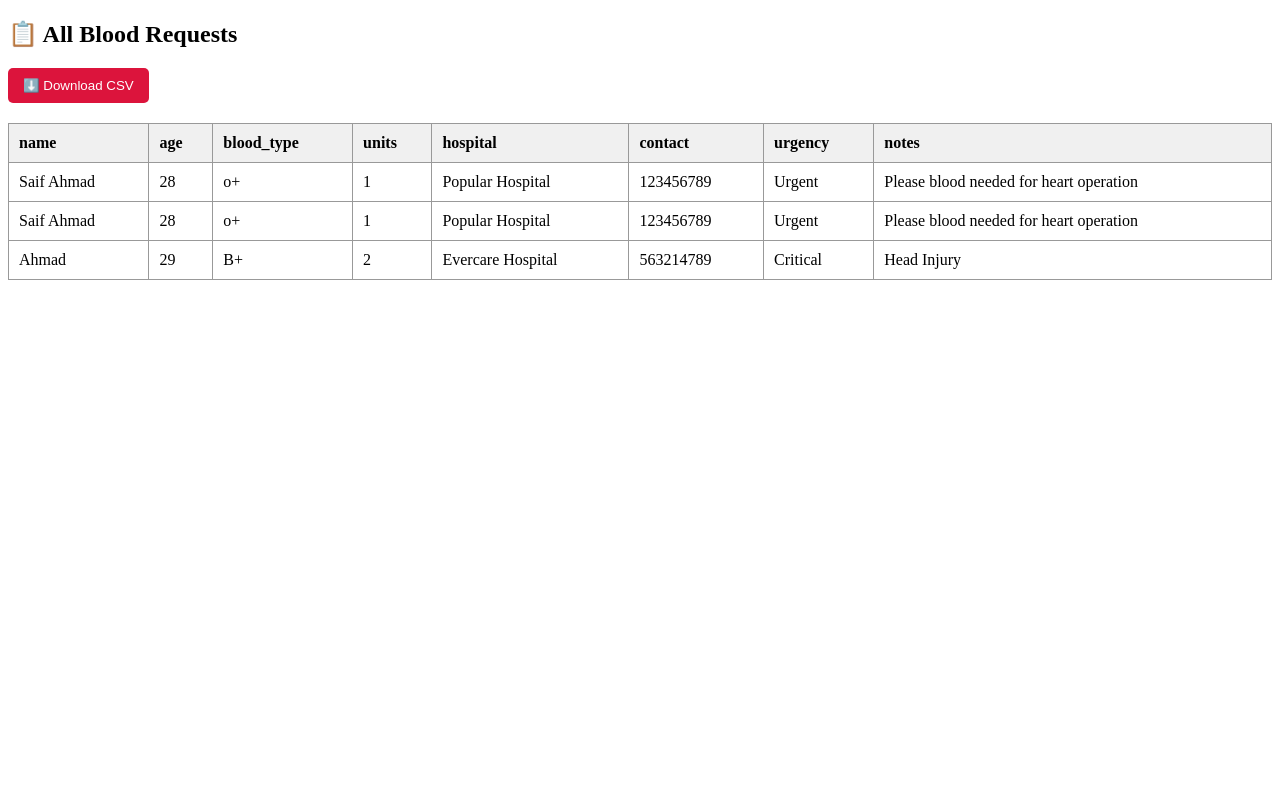
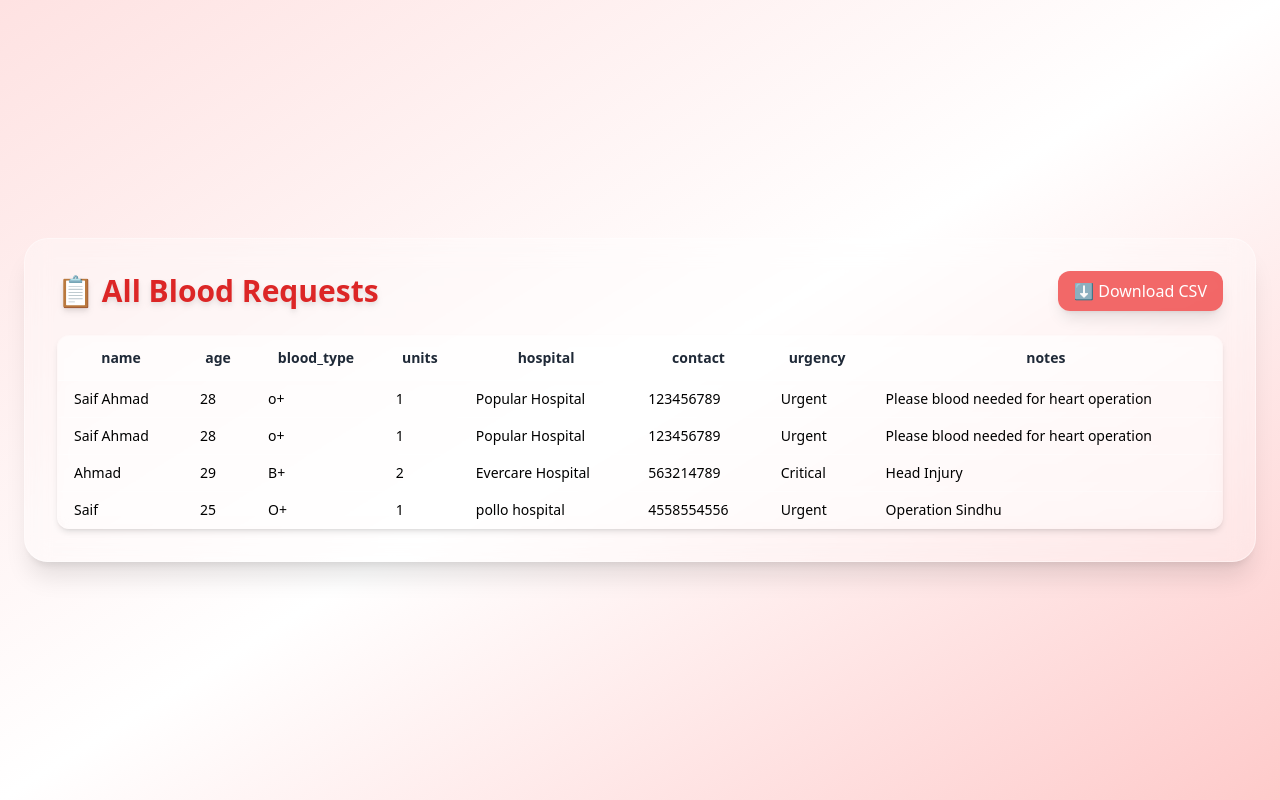
Before and after one commit to saifahmad6462/BS_Blood_request_form, a Flask app: page /requests in a window 1280 px wide. Run offline with Flask 3, Linux system fonts and the light colour scheme; some libraries are stand-ins or nearby versions.

Commit message:
new blood req form version 2.0

```diff
--- a/app.py
+++ b/app.py
@@ -30,7 +30,34 @@ def submit():
             writer.writerow(data.keys())
         writer.writerow(data.values())
 
-    return f"<h2>✅ Thank you {data['name']}. Request saved successfully!<br><a href='/requests'>View All Requests</a></h2>"
+    return f'''
+<!DOCTYPE html>
+<html lang="en">
+<head>
+  <meta charset="UTF-8">
+  <title>Thank You</title>
+  <script src="https://cdn.tailwindcss.com"></script>
+  <style>
+    @keyframes pulseText {{
+      0% {{ opacity: 0.3; transform: scale(1); }}
+      50% {{ opacity: 1; transform: scale(1.05); }}
+      100% {{ opacity: 0.3; transform: scale(1); }}
+    }}
+  </style>
+</head>
+<body class="bg-gradient-to-br from-red-100 via-white to-red-200 min-h-screen flex items-center justify-center">
+  <div class="backdrop-blur-md bg-white/30 border border-white/40 shadow-xl rounded-3xl px-10 py-14 text-center max-w-lg w-full">
+    <h1 class="text-3xl font-bold text-red-600 mb-4">✅ Thank You, {data['name']}!</h1>
+    <p class="text-lg text-gray-800 mb-6">Your blood request has been recorded.</p>
+    <p class="text-red-600 text-xl font-semibold animate-pulse" style="animation: pulseText 2s infinite;">🚑 Help is on the way...</p>
+    <div class="mt-8 flex justify-center gap-4">
+      <a href="/" class="bg-red-500 hover:bg-red-600 text-white px-6 py-2 rounded-xl transition transform hover:scale-105">New Request</a>
+      <a href="/requests" class="bg-white/60 text-red-600 border border-red-300 px-6 py-2 rounded-xl hover:bg-white/80 transition transform hover:scale-105">View All</a>
+    </div>
+  </div>
+</body>
+</html>
+'''
 
 @app.route('/requests')
 def show_requests():
@@ -52,5 +79,30 @@ def download_csv():
     else:
         return "<h3>No CSV file found to download.</h3>"
 
+@app.route('/delete_entry', methods=['POST'])
+def delete_entry():
+    name = request.form['del_name'].strip().lower()
+    contact = request.form['del_contact'].strip()
+
+    if not os.path.exists(CSV_FILE):
+        return "<h3>No data found.</h3>"
+
+    with open(CSV_FILE, 'r') as f:
+        reader = list(csv.reader(f))
+        headers = reader[0]
+        data = reader[1:]
+
+    updated_data = [row for row in data if not (row[0].strip().lower() == name and row[5].strip() == contact)]
+
+    if len(updated_data) == len(data):
+        return "<h3>❌ No matching entry found to delete.</h3><a href='/'>Back</a>"
+
+    with open(CSV_FILE, 'w', newline='') as f:
+        writer = csv.writer(f)
+        writer.writerow(headers)
+        writer.writerows(updated_data)
+
+    return f"<h3>✅ Entry for {name.title()} deleted successfully.<br><a href='/'>Back</a></h3>"
+
 if __name__ == '__main__':
     app.run(debug=True)
--- a/blood_requests.csv
+++ b/blood_requests.csv
@@ -2,3 +2,4 @@ name,age,blood_type,units,hospital,contact,urgency,notes
 Saif Ahmad,28,o+,1,Popular Hospital,123456789,Urgent,Please blood needed for heart operation
 Saif Ahmad,28,o+,1,Popular Hospital,123456789,Urgent,Please blood needed for heart operation
 Ahmad,29,B+,2,Evercare Hospital,563214789,Critical,Head Injury
+Saif,25,O+,1,pollo hospital,4558554556,Urgent,Operation Sindhu
--- a/templates/requests.html
+++ b/templates/requests.html
@@ -1,34 +1,39 @@
 <!DOCTYPE html>
-<html>
+<html lang="en">
 <head>
+  <meta charset="UTF-8" />
+  <meta name="viewport" content="width=device-width, initial-scale=1.0" />
   <title>All Blood Requests</title>
-    <style>
-        table { border-collapse: collapse; width: 100%; margin-top: 20px; }
-        th, td { border: 1px solid #999; padding: 10px; text-align: left; }
-        th { background: #f0f0f0; }
-        button { padding: 10px 15px; background: crimson; color: white; border: none; border-radius: 5px; cursor: pointer; }
-    </style>
+  <script src="https://cdn.tailwindcss.com"></script>
 </head>
-<body>
-    <h2>📋 All Blood Requests</h2>
-
-    <a href="/download" style="text-decoration:none;">
-        <button>⬇️ Download CSV</button>
-    </a>
-
-    <table>
+<body class="bg-gradient-to-br from-red-100 via-white to-red-200 min-h-screen p-6 flex items-center justify-center">
+  <div class="backdrop-blur-md bg-white/30 border border-white/40 shadow-xl rounded-3xl w-full max-w-7xl p-8 overflow-x-auto">
+    <div class="flex justify-between items-center mb-6">
+      <h1 class="text-3xl font-bold text-red-600 drop-shadow-md">📋 All Blood Requests</h1>
+      <a href="/download" class="bg-red-500/80 hover:bg-red-600 text-white px-4 py-2 rounded-xl shadow-lg backdrop-blur-md transition transform hover:scale-105 duration-200">⬇️ Download CSV</a>
+    </div>
+    {% if headers and data %}
+    <table class="min-w-full text-sm border border-white/40 rounded-xl overflow-hidden backdrop-blur-md bg-white/20 shadow-md">
+      <thead class="bg-white/40 text-gray-800 font-semibold">
         <tr>
           {% for head in headers %}
-                <th>{{ head }}</th>
+          <th class="px-4 py-3 border-b border-white/40">{{ head }}</th>
           {% endfor %}
         </tr>
+      </thead>
+      <tbody class="backdrop-blur-sm">
         {% for row in data %}
-            <tr>
+        <tr class="hover:bg-white/30 transform hover:scale-[1.015] transition duration-200 text-black">
           {% for col in row %}
-                    <td>{{ col }}</td>
+          <td class="px-4 py-2 border-b border-white/30">{{ col }}</td>
           {% endfor %}
         </tr>
         {% endfor %}
+      </tbody>
     </table>
+    {% else %}
+    <p class="text-lg text-gray-700">No blood requests found.</p>
+    {% endif %}
+  </div>
 </body>
 </html>
```
Also changed, not shown: templates/form.html (+35 -18 lines), 1 other file. Lines whose indentation alone changed are shown as unchanged.
